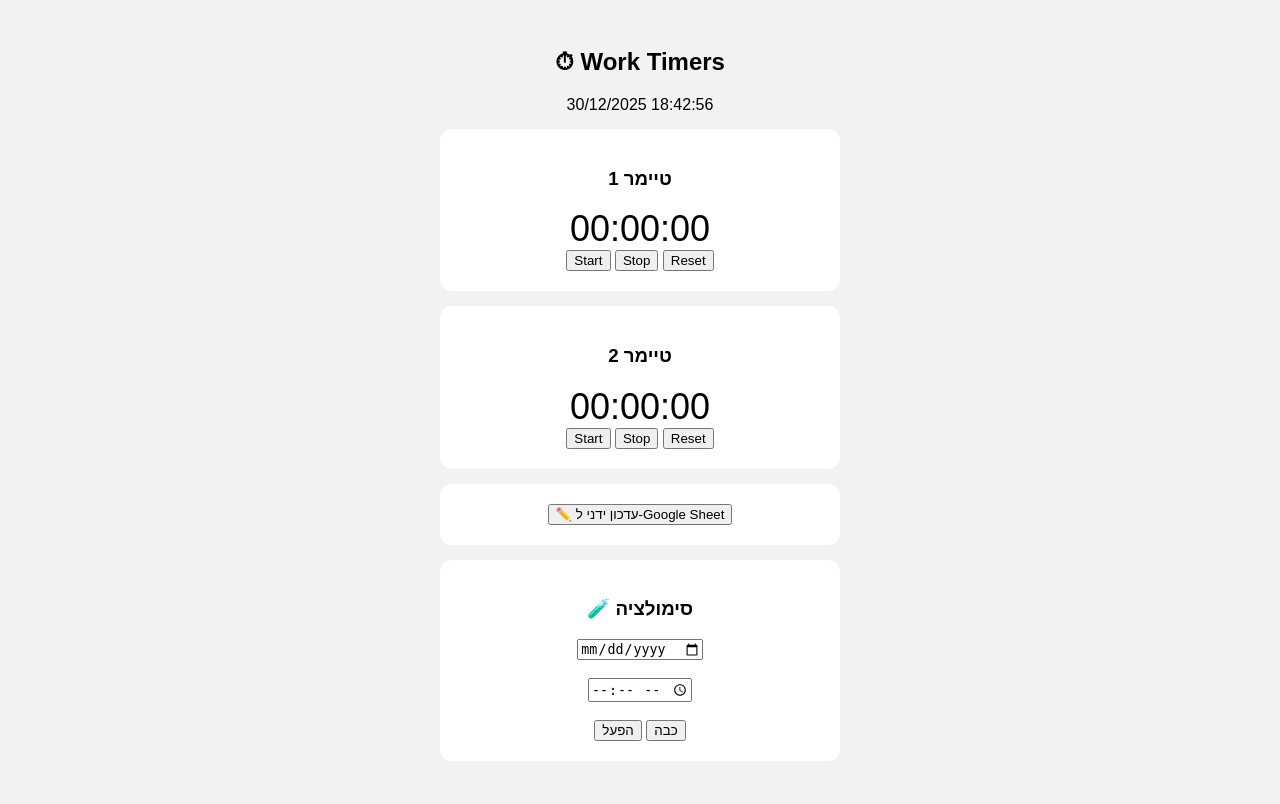
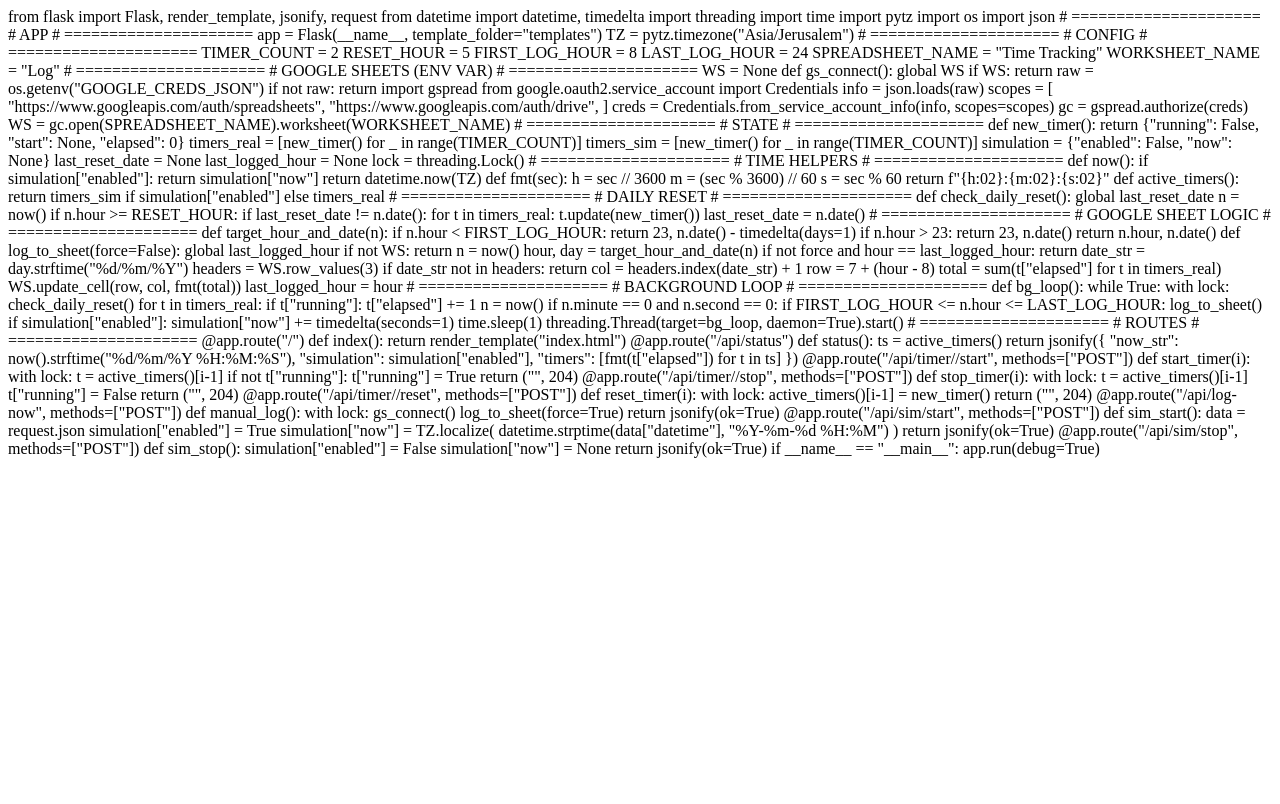
Before and after one commit to matanexcell-lab/work-timers, a Flask app: page / in a window 1280 px wide. After the commit the page ends 458 px from the top, so only its background shows below. Run offline with Flask 3, Linux system fonts and the light colour scheme; parts of the project's set-up code (start-up, migrations or seed data) failed here and were passed over.

Commit message:
Update index.html

```diff
--- a/app/templates/index.html
+++ b/app/templates/index.html
@@ -1,72 +1,208 @@
-<!DOCTYPE html>
-<html lang="he">
-<head>
-<meta charset="UTF-8">
-<title>Work Timers</title>
-<style>
-body { font-family: Arial; background:#f2f2f2; text-align:center; padding:20px }
-.card { background:white; padding:20px; margin:15px auto; max-width:360px; border-radius:12px }
-.timer { font-size:36px }
-.sim { color:red }
-</style>
-</head>
-<body>
+from flask import Flask, render_template, jsonify, request
+from datetime import datetime, timedelta
+import threading
+import time
+import pytz
+import os
+import json
 
-<h2>⏱ Work Timers</h2>
-<div id="nowTitle">טוען...</div>
+# =====================
+# APP
+# =====================
+app = Flask(__name__, template_folder="templates")
+TZ = pytz.timezone("Asia/Jerusalem")
 
-<div class="card">
-  <h3>טיימר 1</h3>
-  <div class="timer" id="t1">00:00:00</div>
-  <button onclick="cmd(1,'start')">Start</button>
-  <button onclick="cmd(1,'stop')">Stop</button>
-  <button onclick="cmd(1,'reset')">Reset</button>
-</div>
+# =====================
+# CONFIG
+# =====================
+TIMER_COUNT = 2
+RESET_HOUR = 5
+FIRST_LOG_HOUR = 8
+LAST_LOG_HOUR = 24
 
-<div class="card">
-  <h3>טיימר 2</h3>
-  <div class="timer" id="t2">00:00:00</div>
-  <button onclick="cmd(2,'start')">Start</button>
-  <button onclick="cmd(2,'stop')">Stop</button>
-  <button onclick="cmd(2,'reset')">Reset</button>
-</div>
+SPREADSHEET_NAME = "Time Tracking"
+WORKSHEET_NAME = "Log"
 
-<div class="card">
-  <button onclick="logNow()">✏️ עדכון ידני ל-Google Sheet</button>
-</div>
+# =====================
+# GOOGLE SHEETS (ENV VAR)
+# =====================
+WS = None
+def gs_connect():
+    global WS
+    if WS:
+        return
+    raw = os.getenv("GOOGLE_CREDS_JSON")
+    if not raw:
+        return
+    import gspread
+    from google.oauth2.service_account import Credentials
+    info = json.loads(raw)
+    scopes = [
+        "https://www.googleapis.com/auth/spreadsheets",
+        "https://www.googleapis.com/auth/drive",
+    ]
+    creds = Credentials.from_service_account_info(info, scopes=scopes)
+    gc = gspread.authorize(creds)
+    WS = gc.open(SPREADSHEET_NAME).worksheet(WORKSHEET_NAME)
 
-<div class="card">
-  <h3>🧪 סימולציה</h3>
-  <input type="date" id="sd"><br><br>
-  <input type="time" id="st"><br><br>
-  <button onclick="startSim()">הפעל</button>
-  <button onclick="stopSim()">כבה</button>
-</div>
+# =====================
+# STATE
+# =====================
+def new_timer():
+    return {"running": False, "start": None, "elapsed": 0}
 
-<script>
-async function refresh(){
-  const r = await fetch("/api/status");
-  const d = await r.json();
-  const t = document.getElementById("nowTitle");
-  t.innerText = d.now_str + (d.simulation ? " (סימולציה)" : "");
-  t.className = d.simulation ? "sim" : "";
-  document.getElementById("t1").innerText = d.timers[0];
-  document.getElementById("t2").innerText = d.timers[1];
-}
-setInterval(refresh,1000); refresh();
+timers_real = [new_timer() for _ in range(TIMER_COUNT)]
+timers_sim  = [new_timer() for _ in range(TIMER_COUNT)]
 
-function cmd(i,a){ fetch(`/api/timer/${i}/${a}`,{method:"POST"}); }
-function logNow(){ fetch("/api/log",{method:"POST"}).then(()=>alert("עודכן")); }
+simulation = {"enabled": False, "now": None}
 
-function startSim(){
-  fetch("/api/sim/start",{
-    method:"POST",
-    headers:{'Content-Type':'application/json'},
-    body:JSON.stringify({datetime: sd.value+" "+st.value})
-  });
-}
-function stopSim(){ fetch("/api/sim/stop",{method:"POST"}); }
-</script>
+last_reset_date = None
+last_logged_hour = None
+lock = threading.Lock()
 
-</body>
-</html>
+# =====================
+# TIME HELPERS
+# =====================
+def now():
+    if simulation["enabled"]:
+        return simulation["now"]
+    return datetime.now(TZ)
+
+def fmt(sec):
+    h = sec // 3600
+    m = (sec % 3600) // 60
+    s = sec % 60
+    return f"{h:02}:{m:02}:{s:02}"
+
+def active_timers():
+    return timers_sim if simulation["enabled"] else timers_real
+
+# =====================
+# DAILY RESET
+# =====================
+def check_daily_reset():
+    global last_reset_date
+    n = now()
+    if n.hour >= RESET_HOUR:
+        if last_reset_date != n.date():
+            for t in timers_real:
+                t.update(new_timer())
+            last_reset_date = n.date()
+
+# =====================
+# GOOGLE SHEET LOGIC
+# =====================
+def target_hour_and_date(n):
+    if n.hour < FIRST_LOG_HOUR:
+        return 23, n.date() - timedelta(days=1)
+    if n.hour > 23:
+        return 23, n.date()
+    return n.hour, n.date()
+
+def log_to_sheet(force=False):
+    global last_logged_hour
+    if not WS:
+        return
+
+    n = now()
+    hour, day = target_hour_and_date(n)
+
+    if not force and hour == last_logged_hour:
+        return
+
+    date_str = day.strftime("%d/%m/%Y")
+    headers = WS.row_values(3)
+    if date_str not in headers:
+        return
+
+    col = headers.index(date_str) + 1
+    row = 7 + (hour - 8)
+
+    total = sum(t["elapsed"] for t in timers_real)
+    WS.update_cell(row, col, fmt(total))
+    last_logged_hour = hour
+
+# =====================
+# BACKGROUND LOOP
+# =====================
+def bg_loop():
+    while True:
+        with lock:
+            check_daily_reset()
+            for t in timers_real:
+                if t["running"]:
+                    t["elapsed"] += 1
+
+            n = now()
+            if n.minute == 0 and n.second == 0:
+                if FIRST_LOG_HOUR <= n.hour <= LAST_LOG_HOUR:
+                    log_to_sheet()
+
+            if simulation["enabled"]:
+                simulation["now"] += timedelta(seconds=1)
+
+        time.sleep(1)
+
+threading.Thread(target=bg_loop, daemon=True).start()
+
+# =====================
+# ROUTES
+# =====================
+@app.route("/")
+def index():
+    return render_template("index.html")
+
+@app.route("/api/status")
+def status():
+    ts = active_timers()
+    return jsonify({
+        "now_str": now().strftime("%d/%m/%Y %H:%M:%S"),
+        "simulation": simulation["enabled"],
+        "timers": [fmt(t["elapsed"]) for t in ts]
+    })
+
+@app.route("/api/timer/<int:i>/start", methods=["POST"])
+def start_timer(i):
+    with lock:
+        t = active_timers()[i-1]
+        if not t["running"]:
+            t["running"] = True
+    return ("", 204)
+
+@app.route("/api/timer/<int:i>/stop", methods=["POST"])
+def stop_timer(i):
+    with lock:
+        t = active_timers()[i-1]
+        t["running"] = False
+    return ("", 204)
+
+@app.route("/api/timer/<int:i>/reset", methods=["POST"])
+def reset_timer(i):
+    with lock:
+        active_timers()[i-1] = new_timer()
+    return ("", 204)
+
+@app.route("/api/log-now", methods=["POST"])
+def manual_log():
+    with lock:
+        gs_connect()
+        log_to_sheet(force=True)
+    return jsonify(ok=True)
+
+@app.route("/api/sim/start", methods=["POST"])
+def sim_start():
+    data = request.json
+    simulation["enabled"] = True
+    simulation["now"] = TZ.localize(
+        datetime.strptime(data["datetime"], "%Y-%m-%d %H:%M")
+    )
+    return jsonify(ok=True)
+
+@app.route("/api/sim/stop", methods=["POST"])
+def sim_stop():
+    simulation["enabled"] = False
+    simulation["now"] = None
+    return jsonify(ok=True)
+
+if __name__ == "__main__":
+    app.run(debug=True)
```
